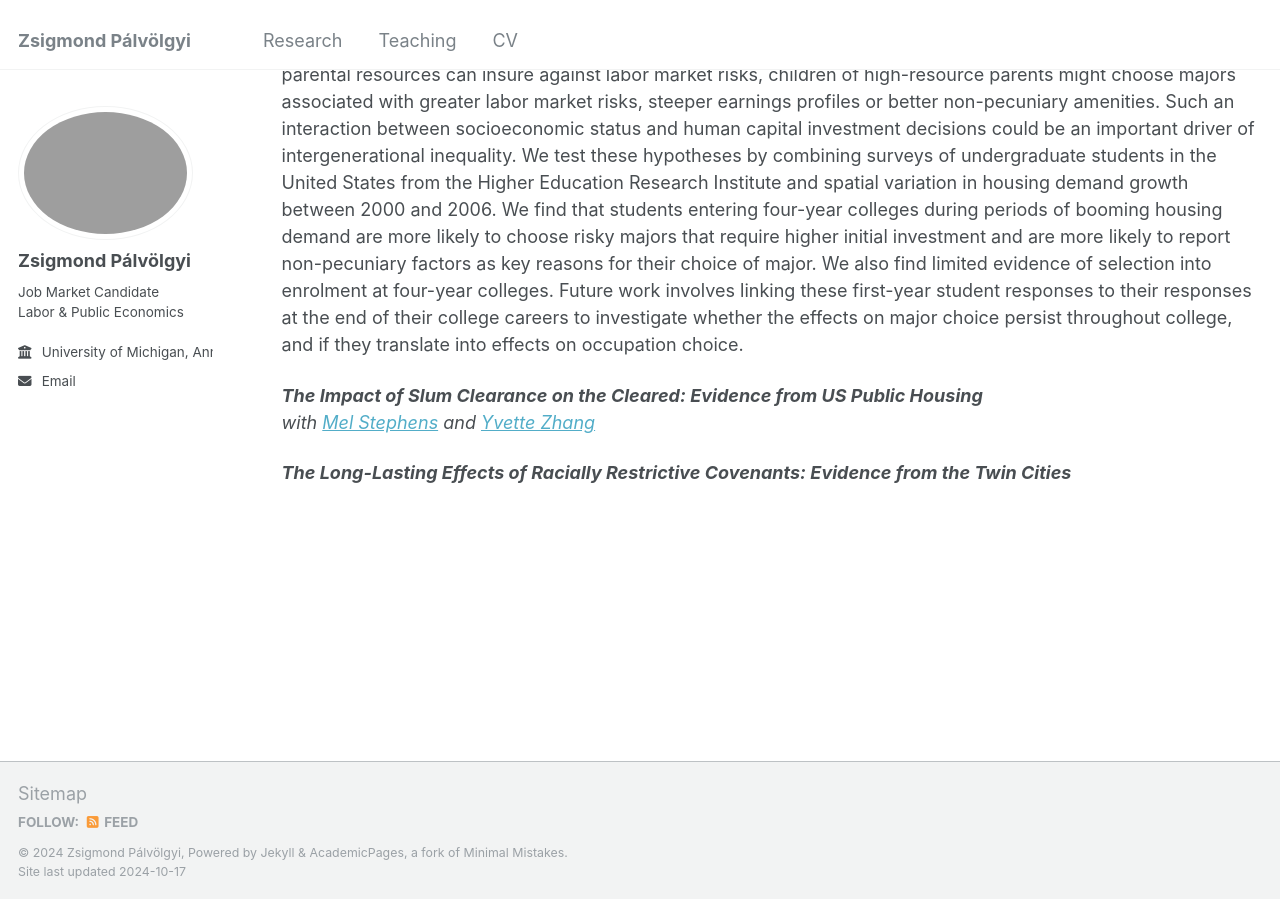
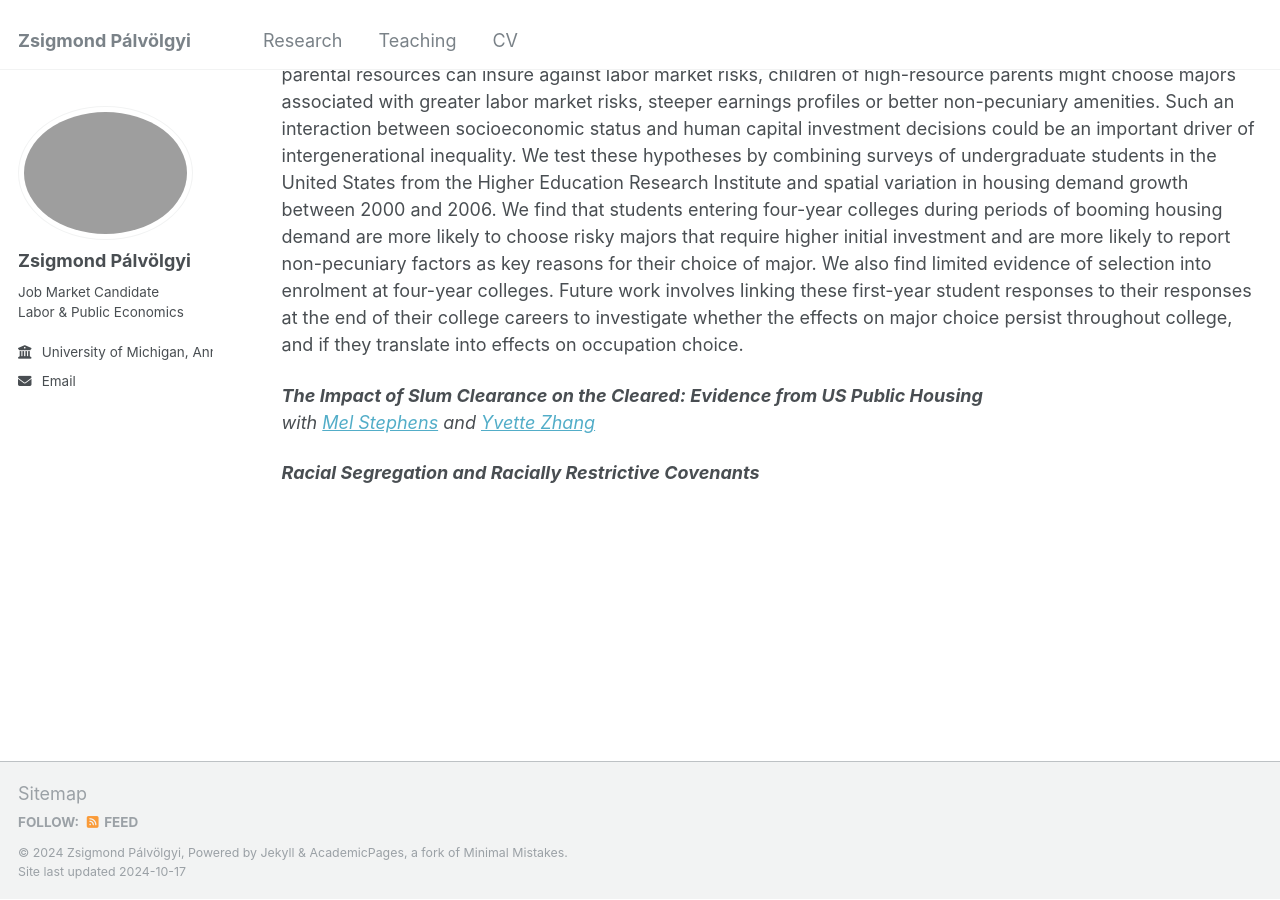
Before and after one commit to zsigmond-palvolgyi/zsigmond-palvolgyi.github.io, a Jekyll site: the page built from _pages/reasearch.md, in a window 1280 px wide and 900 px high, scrolled down 1250 px. Built offline with Jekyll 4.4.1, drawn with Linux system fonts in a browser that asks for light colours.

Commit message:
update title

```diff
--- a/_pages/reasearch.md
+++ b/_pages/reasearch.md
@@ -28,7 +28,7 @@ This paper investigates how parental housing wealth affects the college major ch
 ***The  Impact  of  Slum  Clearance  on  the  Cleared:  Evidence  from  US  Public Housing***<br>
 _with [Mel Stephens](https://sites.lsa.umich.edu/mstep/) and [Yvette Zhang](https://economics.yale.edu/people/yvette-zhang)_
 
-***The Long-Lasting Effects of Racially Restrictive Covenants: Evidence from the Twin Cities***<br>
+***Racial Segregation and Racially Restrictive Covenants***<br>
 
 
 
```
Also changed, not shown: 1 other file.
